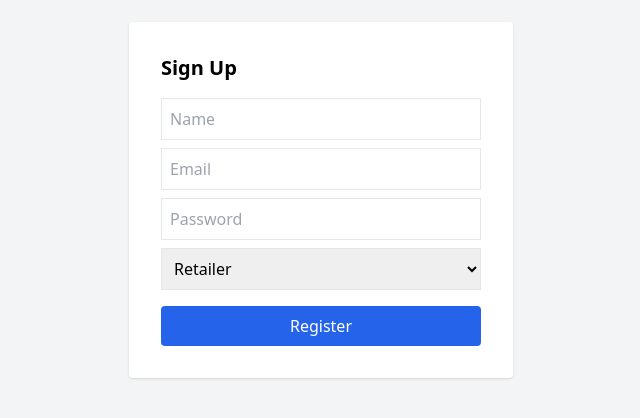
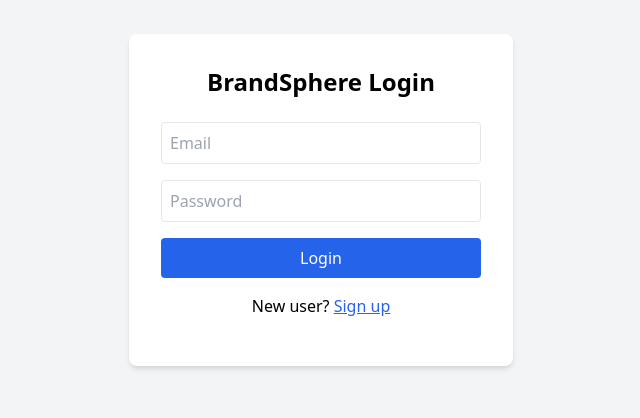
Before and after one commit to chhavi0610/Brandsphere, a React (Create React App) app in the folder frontend/: page /register in a window 1280 px wide. Shown: the part 200-618 px from the top of the page, without its empty margins (319-959 px from the left). Built offline with nearby package versions, Linux system fonts and the light colour scheme.

Commit message:
Fix signup/login flow and remove CORS preflight issues

```diff
--- a/frontend/src/pages/Login.js
+++ b/frontend/src/pages/Login.js
@@ -18,10 +18,19 @@ export default function Login() {
       localStorage.setItem("token", res.data.access_token);
       localStorage.setItem("role", res.data.role);
 
-       window.location.href = "/";
       setMsg("Login successful");
+
+      // 🔥 redirect based on role
+      setTimeout(() => {
+        if (res.data.role === "manufacturer") {
+          navigate("/manufacturer");
+        } else {
+          navigate("/retailer");
+        }
+      }, 800);
+
     } catch (err) {
-      setMsg("Login failed ");
+      setMsg("Login failed");
     }
   };
 
@@ -51,6 +60,7 @@ return (
         >
           Login
         </button>
+
         <p className="mt-4 text-center">
           New user?{" "}
           <button
@@ -61,9 +71,10 @@ return (
           </button>
         </p>
 
+        {msg && (
           <p className="mt-4 text-center text-red-500">{msg}</p>
+        )}
       </div>
     </div>
   );
-
 }
--- a/frontend/src/pages/Register.js
+++ b/frontend/src/pages/Register.js
@@ -1,46 +1,69 @@
 import { useState } from "react";
 import API from "../api";
+import { useNavigate } from "react-router-dom";
 
-export default function Register() {
-  const [form, setForm] = useState({
-    name: "",
-    email: "",
-    password: "",
-    role: "retailer",
+export default function Login() {
+  const [email, setEmail] = useState("");
+  const [password, setPassword] = useState("");
+  const [msg, setMsg] = useState("");
+  const navigate = useNavigate();
+
+  const handleLogin = async () => {
+    try {
+      const res = await API.post("/auth/login", {
+        email,
+        password,
       });
 
-  const handleChange = (e) => {
-    setForm({ ...form, [e.target.name]: e.target.value });
-  };
+      localStorage.setItem("token", res.data.access_token);
+      localStorage.setItem("role", res.data.role);
 
-  const register = async () => {
-    try {
-      await API.post("/auth/register", form);
-      alert("Signup successful! Please login.");
        window.location.href = "/";
-    } catch {
-      alert("Signup failed");
+      setMsg("Login successful");
+    } catch (err) {
+      setMsg("Login failed ");
     }
   };
 
 return (
   <div className="min-h-screen flex items-center justify-center bg-gray-100">
-      <div className="bg-white p-8 rounded shadow w-96">
-        <h2 className="text-xl font-bold mb-4">Sign Up</h2>
+    <div className="bg-white p-8 rounded-lg shadow-md w-96">
+      <h2 className="text-2xl font-bold mb-6 text-center">
+        BrandSphere Login
+      </h2>
 
-        <input name="name" placeholder="Name" onChange={handleChange} className="w-full mb-2 p-2 border" />
-        <input name="email" placeholder="Email" onChange={handleChange} className="w-full mb-2 p-2 border" />
-        <input type="password" name="password" placeholder="Password" onChange={handleChange} className="w-full mb-2 p-2 border" />
+      <input
+        className="w-full p-2 mb-4 border rounded"
+        placeholder="Email"
+        onChange={(e) => setEmail(e.target.value)}
+      />
 
-        <select name="role" onChange={handleChange} className="w-full mb-4 p-2 border">
-          <option value="retailer">Retailer</option>
-          <option value="manufacturer">Manufacturer</option>
-        </select>
+      <input
+        className="w-full p-2 mb-4 border rounded"
+        type="password"
+        placeholder="Password"
+        onChange={(e) => setPassword(e.target.value)}
+      />
 
-        <button onClick={register} className="w-full bg-blue-600 text-white p-2 rounded">
-          Register
+      <button
+        className="w-full bg-blue-600 text-white py-2 rounded hover:bg-blue-700"
+        onClick={handleLogin}
+      >
+        Login
       </button>
+      <p className="mt-4 text-center">
+  New user?{" "}
+  <button
+  onClick={() => navigate("/register")}
+  className="text-blue-600 underline"
+>
+  Sign up
+</button>
+</p>
+
+      <p className="mt-4 text-center text-red-500">{msg}</p>
     </div>
   </div>
 );
+
 }
```
Lines whose indentation alone changed are shown as unchanged.
